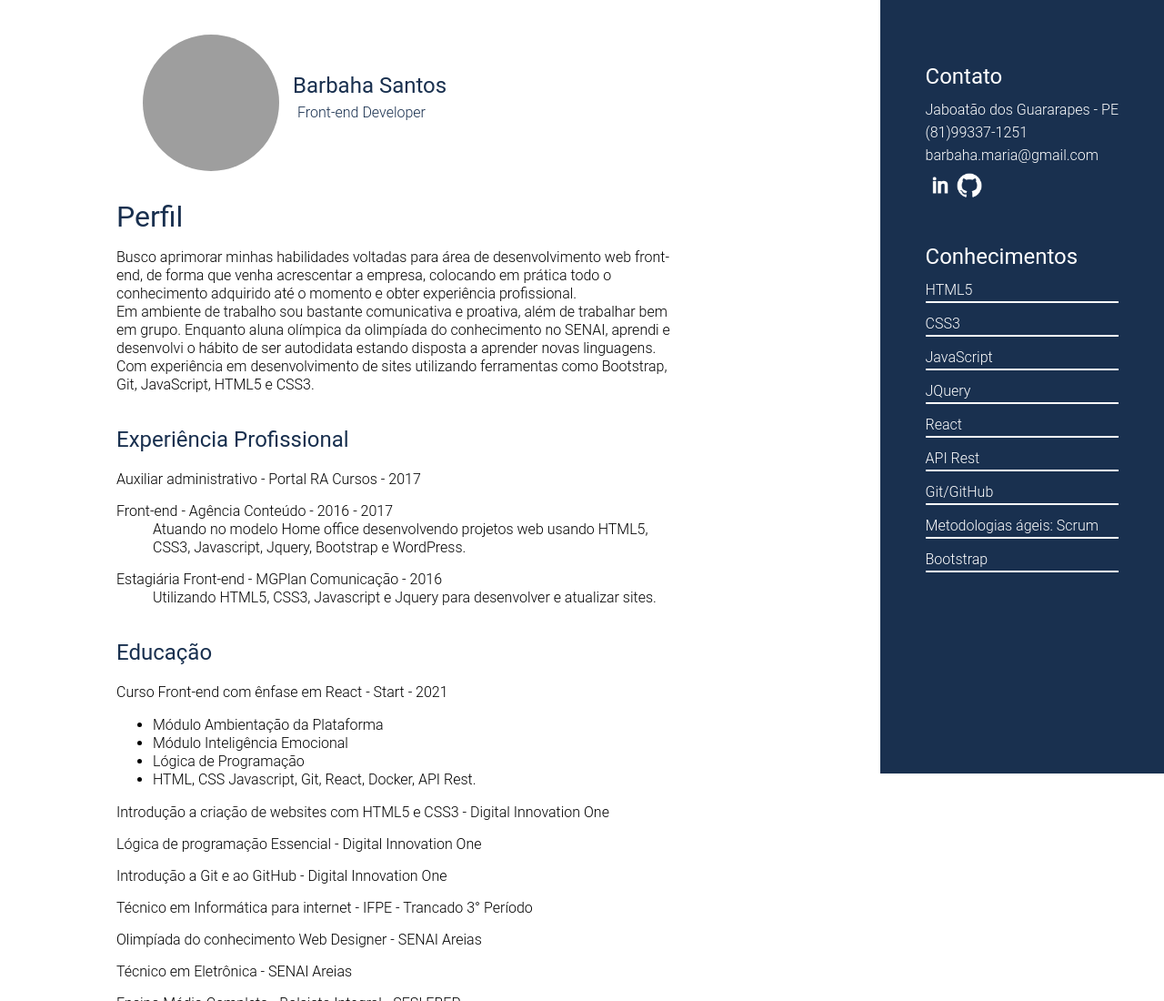
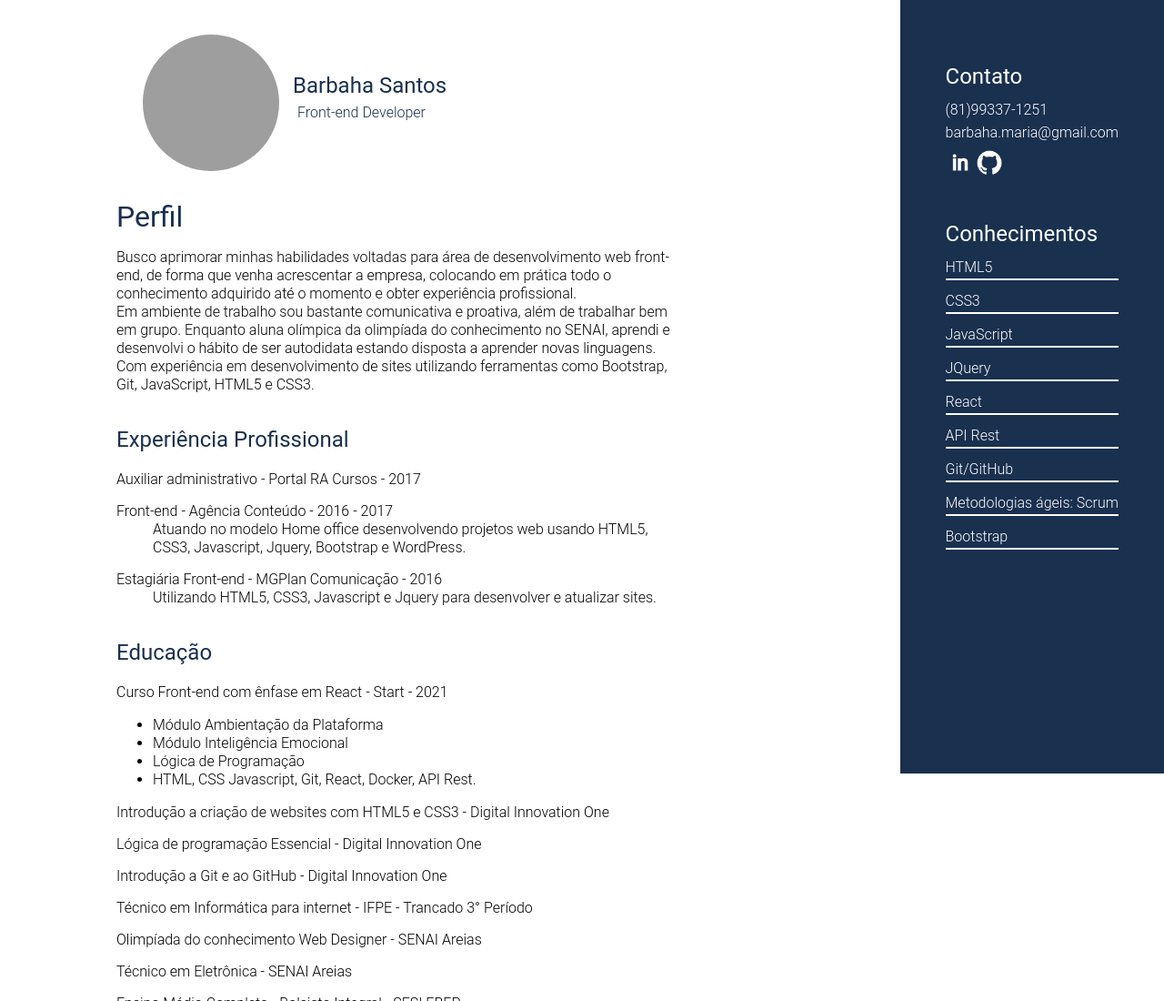
Before and after one commit to barbaha/CurriculoBarbahaSantos, a plain HTML site: page index.html in a window 1280 px wide. Shown: the top 1100 px of the page at 91% size. Drawn offline with Linux system fonts and the light colour scheme; grey boxes are pictures that could not be loaded.

Commit message:
Retirando endereço

```diff
--- a/index.html
+++ b/index.html
@@ -11,7 +11,6 @@
 			<aside>
 				<h1>Contato</h1>
 				<dd>
-					<dt>Jaboatão dos Guararapes - PE</dt>
 					<dt>(81)99337-1251</dt>
 					<dt>barbaha.maria@gmail.com</dt>
 				</dd>
```
